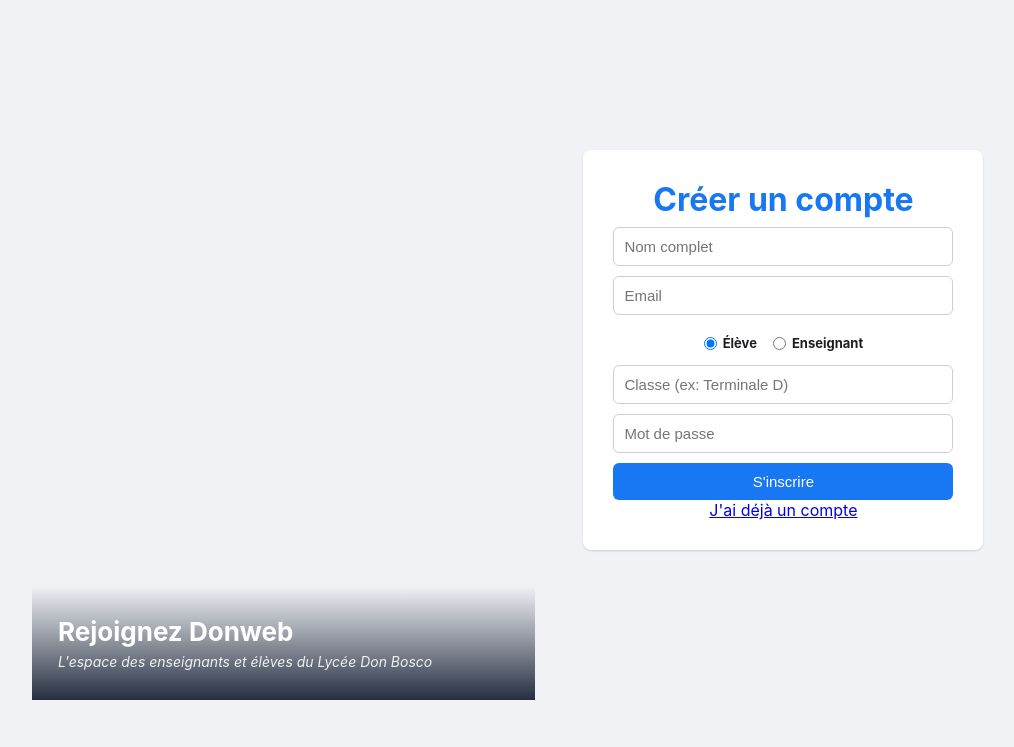
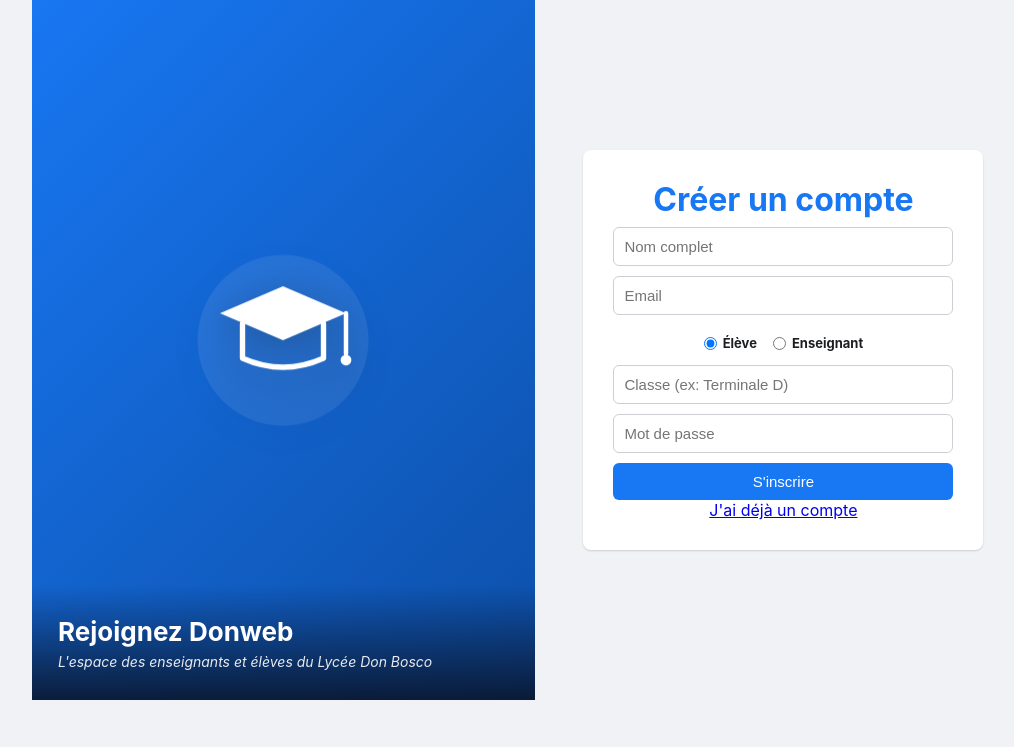
Before and after one commit to rahim025/Donweb, a Flask app: page /inscription in a window 1280 px wide. Shown: the part 53-800 px from the top of the page, without its empty margins (108-1122 px from the left). Run offline with Flask 3, Linux system fonts and the light colour scheme.

Commit message:
Add files via upload

```diff
--- a/app/static/css/style.css
+++ b/app/static/css/style.css
@@ -142,6 +142,24 @@ body {
     object-position: top center;
     animation: zoomSlow 18s ease-in-out infinite alternate;
 }
+.auth-icon-bg {
+    position: absolute;
+    inset: 0;
+    background: linear-gradient(135deg, #1877f2 0%, #0d4fa8 100%);
+    display: flex;
+    align-items: center;
+    justify-content: center;
+}
+.auth-icon {
+    width: 45%;
+    max-width: 180px;
+    animation: floatIcon 4s ease-in-out infinite;
+    filter: drop-shadow(0 8px 16px rgba(0,0,0,0.25));
+}
+@keyframes floatIcon {
+    0%, 100% { transform: translateY(0); }
+    50% { transform: translateY(-12px); }
+}
 .auth-visual-overlay {
     position: relative;
     z-index: 2;
```
